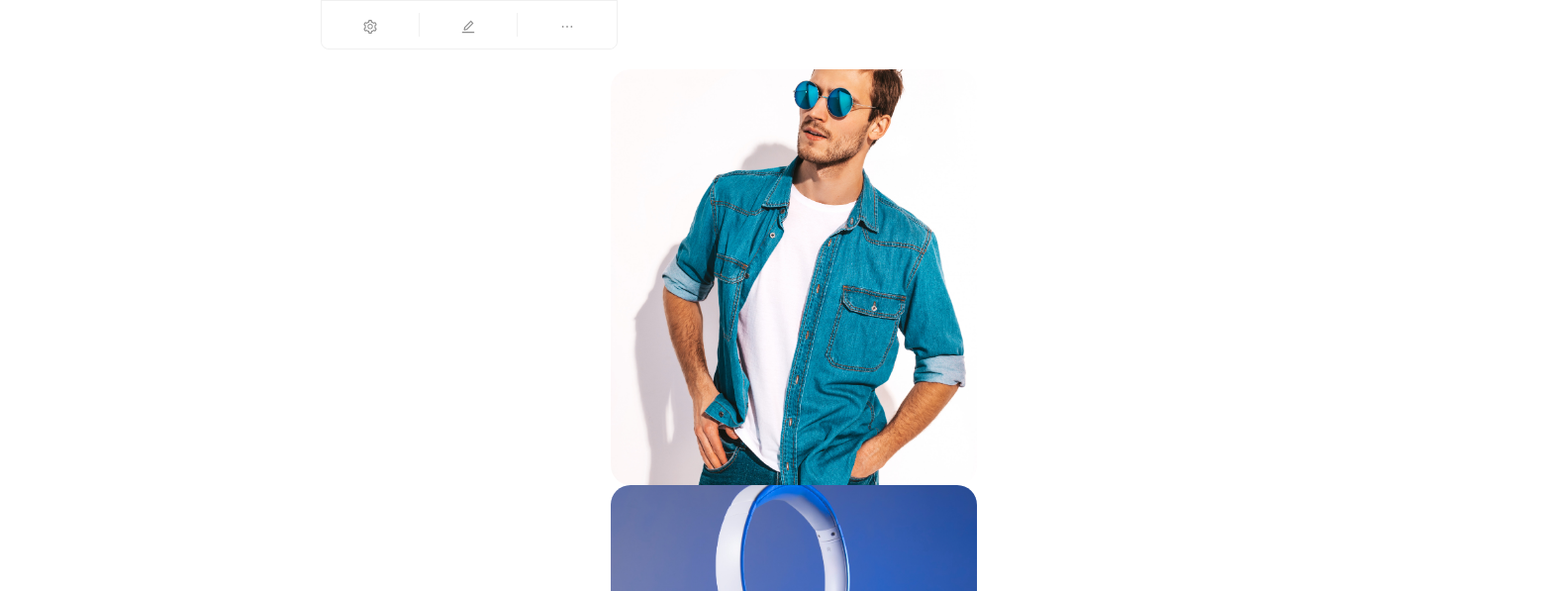
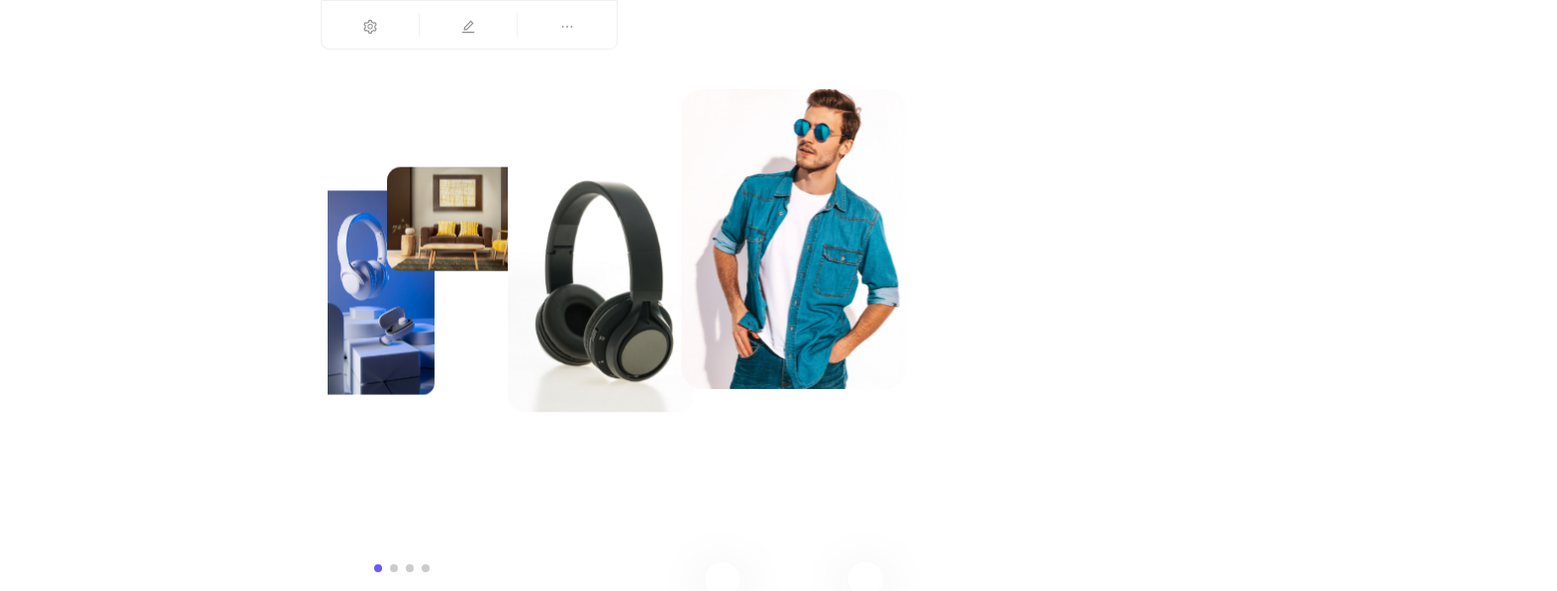
Before and after one commit to mihretue/MegaMart, a React (Create React App) app in the folder megamart/: page / in a window 1280 px wide. Shown: the part 593-1190 px from the top of the page at 99% size, 1573 px wide, since content can reach past the window. Built offline with nearby package versions, Linux system fonts and the light colour scheme.

Commit message:
styling the swipper style

```diff
--- a/megamart/package.json
+++ b/megamart/package.json
@@ -12,6 +12,7 @@
     "bootstrap": "^5.3.3",
     "bootstrap-icons": "^1.11.3",
     "dotenv": "^16.4.5",
+    "ionicons": "^7.4.0",
     "mongoose": "^8.5.1",
     "react": "^18.3.1",
     "react-bootstrap": "^2.10.4",
--- a/megamart/src/component/Homecomponet/ProductSlide.jsx
+++ b/megamart/src/component/Homecomponet/ProductSlide.jsx
@@ -7,7 +7,12 @@ import HeadPhonee from '../../image/headphone1.jpg'
 import { EffectCoverflow } from 'swiper/modules';
 import { Pagination } from 'swiper/modules';
 import { Navigation } from 'swiper/modules';
-import "../component.css"
+import 'ionicons/icons';
+import "../../index.css"
+import 'swiper/css';
+import 'swiper/css/effect-coverflow';
+import 'swiper/css/pagination';
+import 'swiper/css/navigation';
 
 const Data = [
     {photo : Clothe},
@@ -18,13 +23,14 @@ const Data = [
 ]
 export default function ProductSlide() {
   return (
-    <div>
+    <div className='container'>
       <Swiper
       effect={'coverflow'}
         grabCursor={true}
         centeredSlides={true}
         loop={true}
-        slidesPerView={'auto'}
+        slidesPerView={'4'}
+        spaceBetween={10}
         coverflowEffect={{
           rotate: 0,
           stretch: 0,
@@ -40,13 +46,13 @@ export default function ProductSlide() {
         modules={[EffectCoverflow, Pagination, Navigation]}
         className="swiper_container"
       >
-          <SwiperSlide>
+
             {
               Data.map((item) => {
                 return (
-                  <div >
-                    <img src={item.photo} alt="Clothe" />
-                  </div>
+                  <SwiperSlide >
+                    <img src={item.photo} alt='product' />
+                  </SwiperSlide>
                   )
                   })
             }
@@ -58,9 +64,8 @@ export default function ProductSlide() {
               <div className="swiper-button-next slider-arrow">
                 <ion-icon name="arrow-forward-outline"></ion-icon>
               </div>
-            <div className="swiper-pagination"></div>
-        </div>
-          </SwiperSlide>
+              <div className="swiper-pagination"></div>
+            </div>
       </Swiper>
     </div>
   )
--- a/megamart/src/index.css
+++ b/megamart/src/index.css
@@ -11,6 +11,22 @@
   --primary: #6a59ff;
   --white: #ffffff;
   --bg: #f5f5f5;
+}
+
+body {
+  font-family: Inter, system-ui, Avenir, Helvetica, Arial, sans-serif;
+  line-height: 1.5;
+  font-weight: 400;
+  color-scheme: light dark;
+  color: rgba(255, 255, 255, 0.87);
+  background-color: #242424;
+  font-synthesis: none;
+  text-rendering: optimizeLegibility;
+  -webkit-font-smoothing: antialiased;
+  -moz-osx-font-smoothing: grayscale;
+  -webkit-text-size-adjust: 100%;
+  font-size: 1.6rem;
+  background: var(--bg);
 }
 
 html {
@@ -54,15 +70,11 @@ html {
   background: #f9f9f9;
 }
 
-body {
-  font-size: 1.6rem;
-  background: var(--bg);
-}
-
 .container {
+  width: 100%;
   max-width: 124rem;
   padding: 4rem 1rem;
-  margin: 0 auto;
+  margin: auto;
 }
 
 .heading {
@@ -72,14 +84,21 @@ body {
 }
 
 .swiper_container {
+  display: flex;
+  align-items: center;
+  justify-content: center;
+  width: 100%;
   height: 52rem;
   padding: 2rem 0;
   position: relative;
 }
 
 .swiper-slide {
-  width: 37rem;
-  height: 42rem;
+  display: flex;
+  align-items: center;
+  justify-content: center;
+  width: 27rem;
+  height: 62rem;
   position: relative;
 }
 
@@ -98,8 +117,8 @@ body {
 }
 
 .swiper-slide img {
-  width: 37rem;
-  height: 42rem;
+  width: 100%;
+  height: auto;
   border-radius: 2rem;
   object-fit: cover;
 }
```
Also changed, not shown: 1 other file (tests, documents, lock files or other folders).
